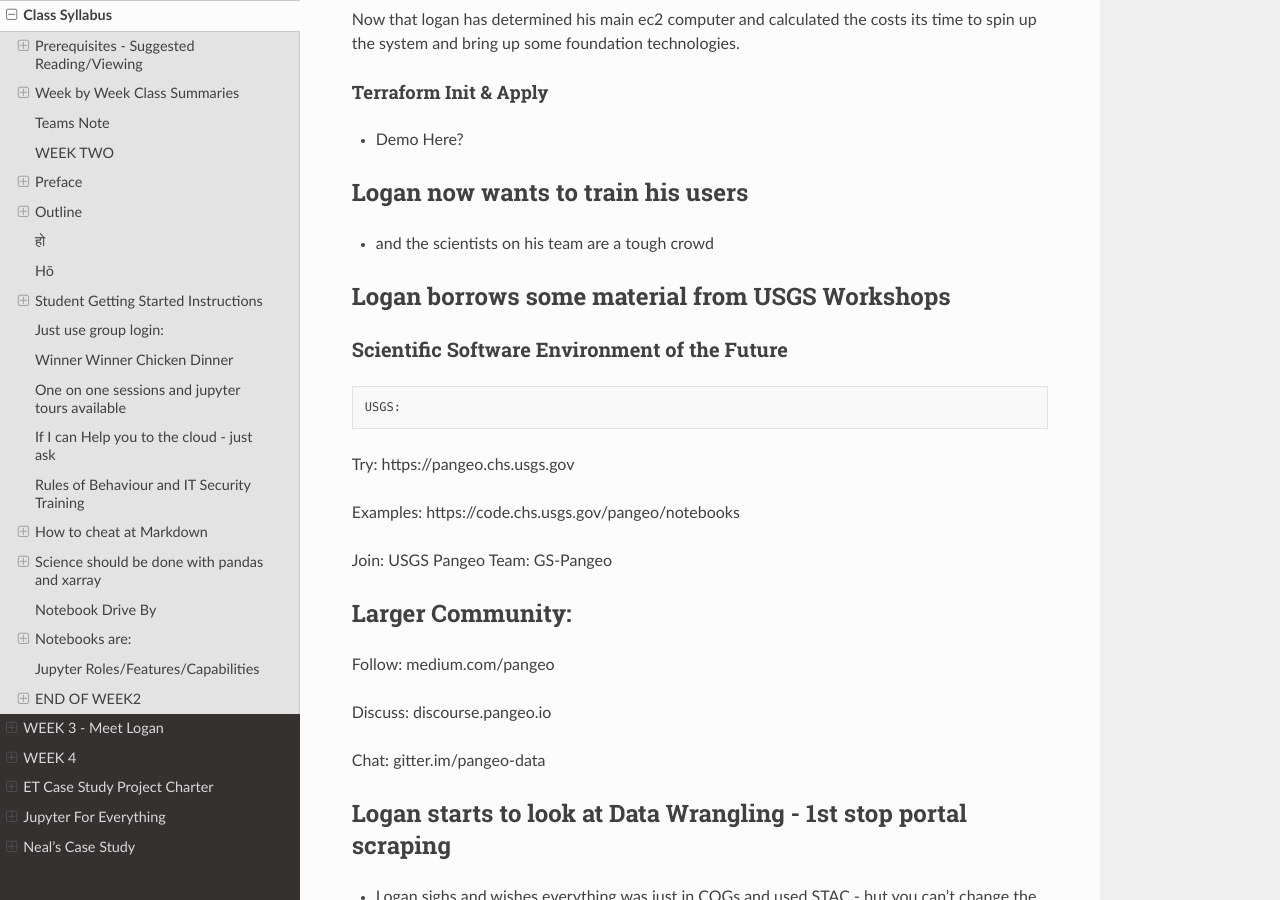
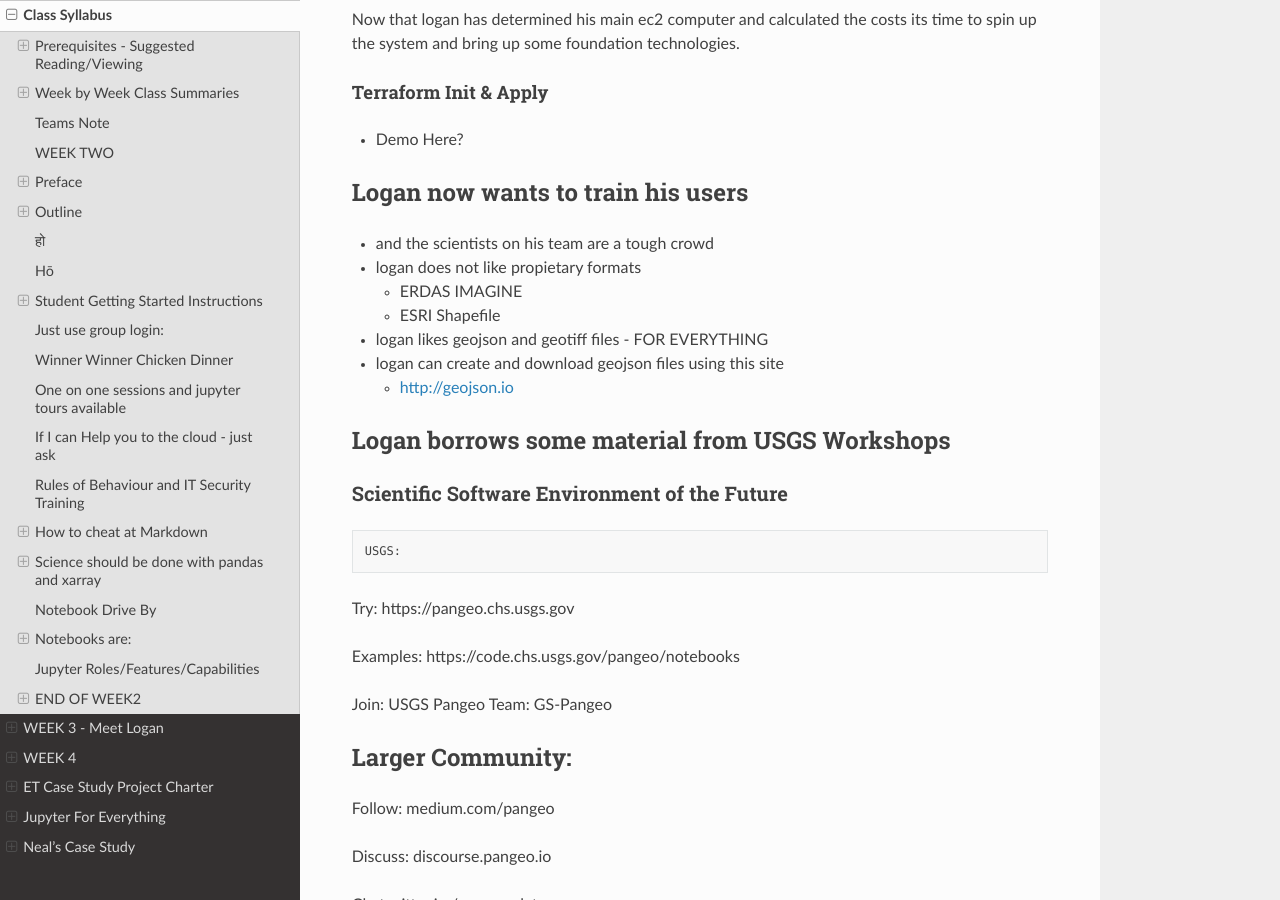
Before and after one commit to tonybutzer/harmony, a Sphinx documentation site: the page built from documentation/source/00weekbyweek.md, in a window 1280 px wide and 900 px high, scrolled down 13866 px. Built offline with Sphinx 7.4.7 and the Read the Docs theme 2.0.0, drawn with Linux system fonts in a browser that asks for light colours; pages that are not in the unit, such as notebooks, are missing from menus.

Commit message:
automatic git update from Makefile

```diff
--- a/documentation/source/00weekbyweek.md
+++ b/documentation/source/00weekbyweek.md
@@ -485,6 +485,12 @@
 
 ## Logan now wants to train his users
 - and the scientists on his team are a tough crowd
+- logan does not like propietary formats
+	- ERDAS IMAGINE
+	- ESRI Shapefile
+- logan likes geojson and geotiff files - FOR EVERYTHING
+- logan can create and download geojson files using this site
+	- [http://geojson.io](http://geojson.io)
 
 ## Logan borrows some material from USGS Workshops
 ### Scientific Software Environment of the Future
```
